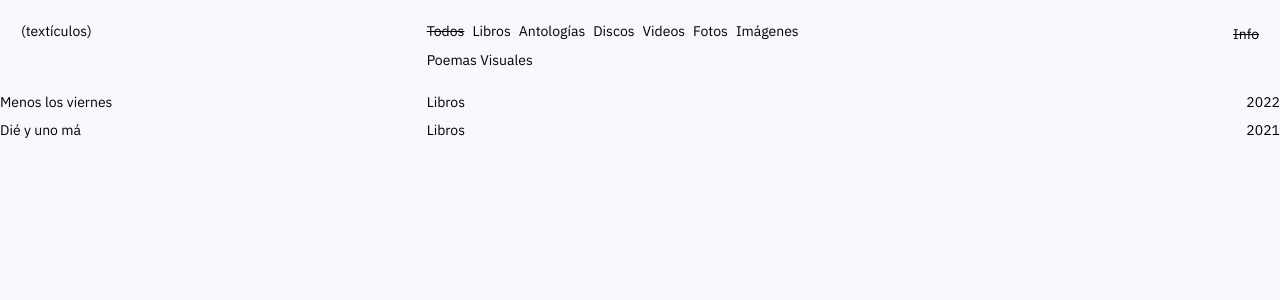
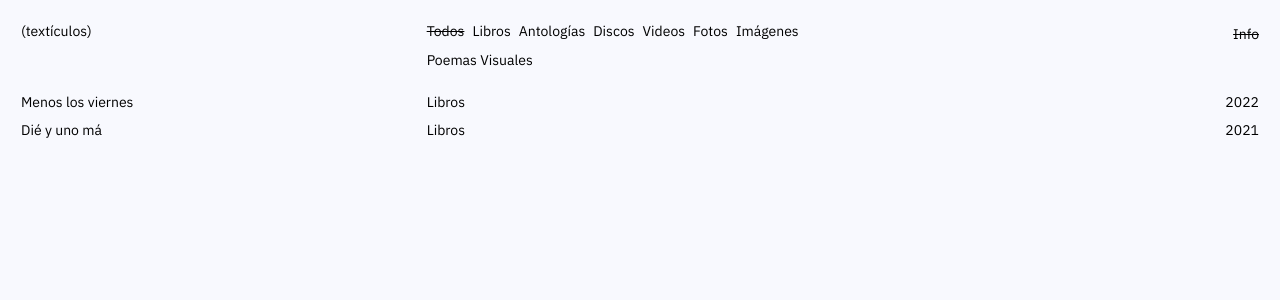
Before and after one commit to catuy/texticulos, a Jekyll site: the page built from index.md, in a window 1280 px wide. Shown: the top 300 px of the page. Built offline with Jekyll 4.4.1, drawn with Linux system fonts in a browser that asks for light colours; nearby versions of some CDN libraries.

Commit message:
User changes

```diff
--- a/_layouts/home.html
+++ b/_layouts/home.html
@@ -6,9 +6,9 @@ layout: default
   {% for project in site.projects %}
     <a href="{{ project.url }}" class="block">
       <div class="flex text-[14px] text-black relative group">
-        <p class="w-1/3">{{ project.title }}</p>
+        <p class="w-1/3 px-[21px]">{{ project.title }}</p>
         <p class="w-1/3">{{ project.category }}</p>
-        <p class="w-1/3 text-right">{{ project.year }}</p>
+        <p class="w-1/3 text-right px-[21px]">{{ project.year }}</p>
         {% if project.portada %}
           <img src="{{ project.portada }}" alt="" onload="adjustImageSize(this)" class="fixed bottom-0 right-0 object-contain opacity-0 group-hover:opacity-100 transition-opacity duration-300 -z-10">
         {% endif %}
```
